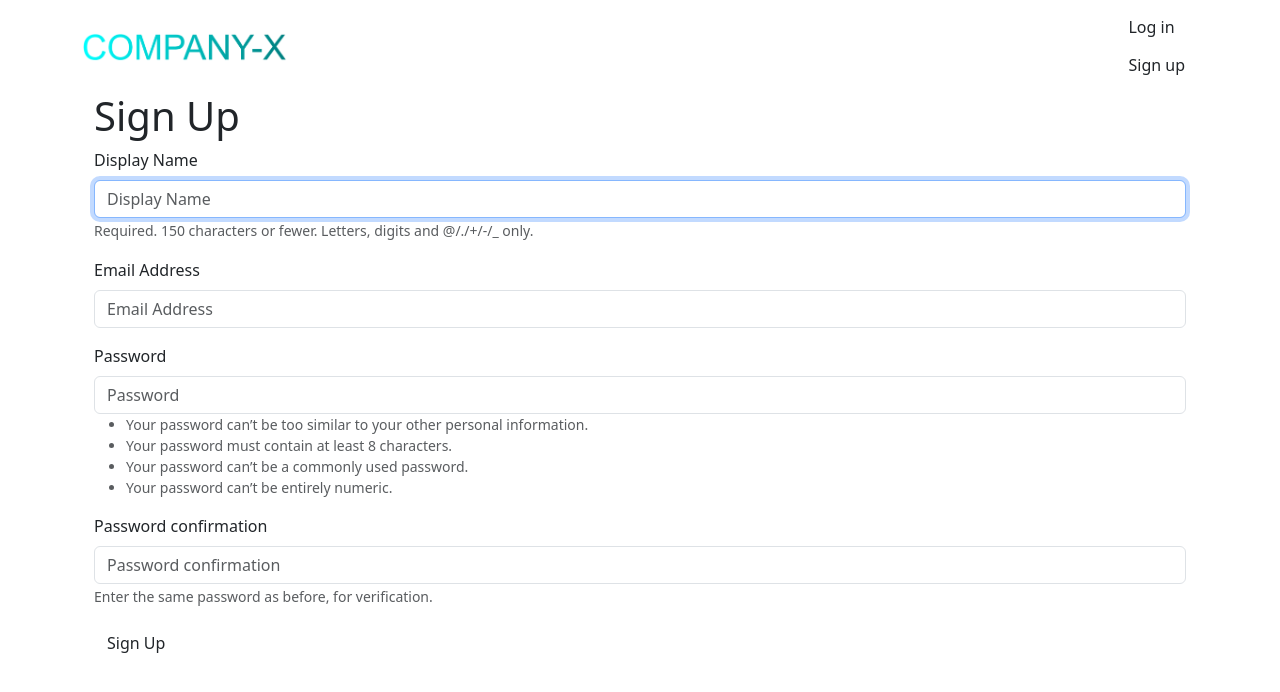
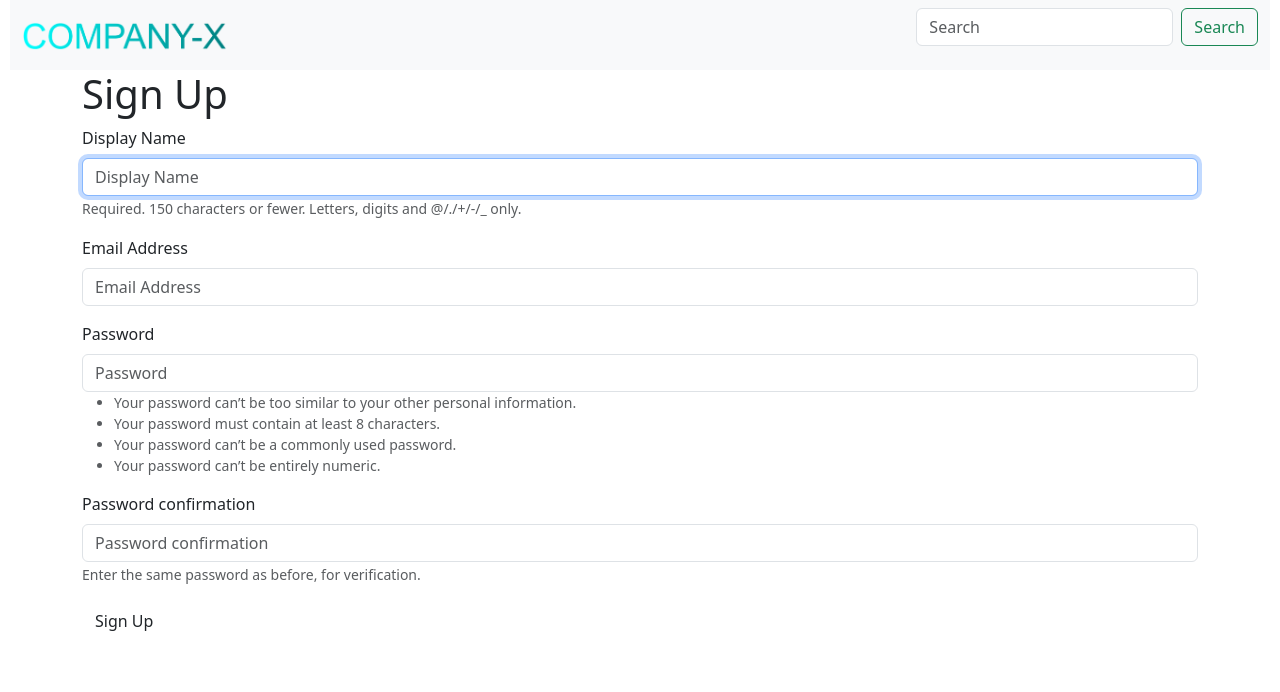
Before and after one commit to thomasmbatha/companyx, a Django app: page /accounts/signup/ in a window 1280 px wide. Shown: the top 692 px of the page. Run offline with Django 4.2, Linux system fonts and the light colour scheme; some libraries are stand-ins or nearby versions.

Commit message:
work 02-05-2024_1527

```diff
--- /dev/null
+++ b/static/css/styles.css
@@ -0,0 +1,4 @@
+.navbar{
+    margin-left: 10px;
+    margin-right: 10px;
+}
--- a/templates/base.html
+++ b/templates/base.html
@@ -7,14 +7,21 @@
     <link href="https://cdn.jsdelivr.net/npm/bootstrap@5.3.3/dist/css/bootstrap.min.css" rel="stylesheet" integrity="sha384-QWTKZyjpPEjISv5WaRU9OFeRpok6YctnYmDr5pNlyT2bRjXh0JMhjY6hW+ALEwIH" crossorigin="anonymous">
     <title>Company X</title>
     <link rel="shortcut icon" type="image/png" href="{% static 'images/company_X_logox.png' %}">
+    <link rel="stylesheet" href="{% static 'css/styles.css' %}">
 </head>
 <body>
-    <nav class="navbar  mynav" role="navigation" id="navbar">
-        <div class="container">
+    <nav class="navbar bg-body-tertiary">
+        <div class="container-fluid">
+          <a class="navbar-brand" href="{% url 'home' %}"><img src="{% static 'images/company_x_logo.png' %}" alt="image not available" style="height: 30px;"></a>
+          <ul class="d-flex" role="search">
+            <input class="form-control me-2" type="search" placeholder="Search" aria-label="Search">
+            <button class="btn btn-outline-success" type="submit">Search</button>
+          </ul>
+        </div>
+      </nav>
 
-    <a class="navbar-brand mynav" href="{% url 'home' %}"><img src="{% static 'images/company_x_logo.png' %}" alt="image not available" style="height: 30px;"></a>
-
-                <ul class="nav navbar-nav navbar-right">
+    <!-- <nav class="navbar  mynav" role="navigation" id="navbar">
+            <ul class="nav navbar-nav">
                 {% if user.is_authenticated %}
                     <li><a href="#" class="btn btn-simple">example_1</a></li>
                     <li><a href="#" class="btn btn-simple">example_2</a></li>
@@ -25,12 +32,9 @@
                     <li><a href="{% url 'accounts:signup' %}" class="btn btn-simple">Sign up</a></li>
                 {% endif %}
             </ul>
-
-
-
         </div>
-    </nav>
-<div class="container mycontent">
+    </nav> -->
+<div class="mycontent">
   {% block content %}
 
   {% endblock %}
@@ -40,5 +44,5 @@
 </html>
 
 <!-- git add .
-git git commit -m "work 02-05-2024_14:42"
+git commit -m "work 02-05-2024_14:42"
 git push -u origin companyx   -->
--- a/templates/landing_page.html
+++ b/templates/landing_page.html
@@ -2,5 +2,5 @@
 
 
 {% block content %}
-    <h1>Welcome</h1>
+    <h1>Welcome to Company - X</h1>
 {% endblock  %}
```
Lines whose indentation alone changed are shown as unchanged.
